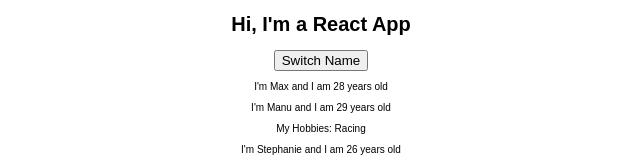
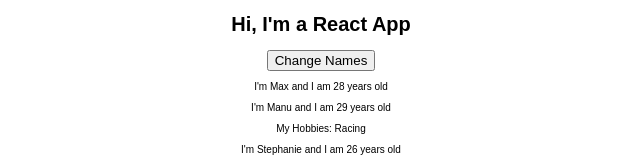
Before and after one commit to MatthiasBakken/react-complete-guide, a React (Create React App) app: page / in a window 1280 px wide. Shown: the top 160 px of the page, without its empty margins (319-959 px from the left). Built offline with nearby package versions, Linux system fonts and the light colour scheme.

Commit message:
using onClick event handler along with setState method to change props in component

```diff
--- a/src/App.js
+++ b/src/App.js
@@ -12,9 +12,13 @@ class App extends Component {
     ]
   }
 
-  handleNameChange = () => {
+  handleChangeNames = () => {
     this.setState({
-
+      persons: [
+        { name: "Maxi", age: 29 },
+        { name: "Manui", age: 30 },
+        { name: "Steph", age: 27 }
+      ]
     })
   }
 
@@ -22,7 +26,7 @@ class App extends Component {
     return (
       <div className="App">
         <h1>Hi, I'm a React App</h1>
-        <button onClick={this.handleNameChange} >Switch Name</button>
+        <button onClick={this.handleChangeNames} >Change Names</button>
         <Person name={this.state.persons[0].name} age={this.state.persons[0].age} />
         <Person name={this.state.persons[1].name} age={this.state.persons[1].age} >My Hobbies: Racing</Person>
         <Person name={this.state.persons[2].name} age={this.state.persons[2].age} />
```
